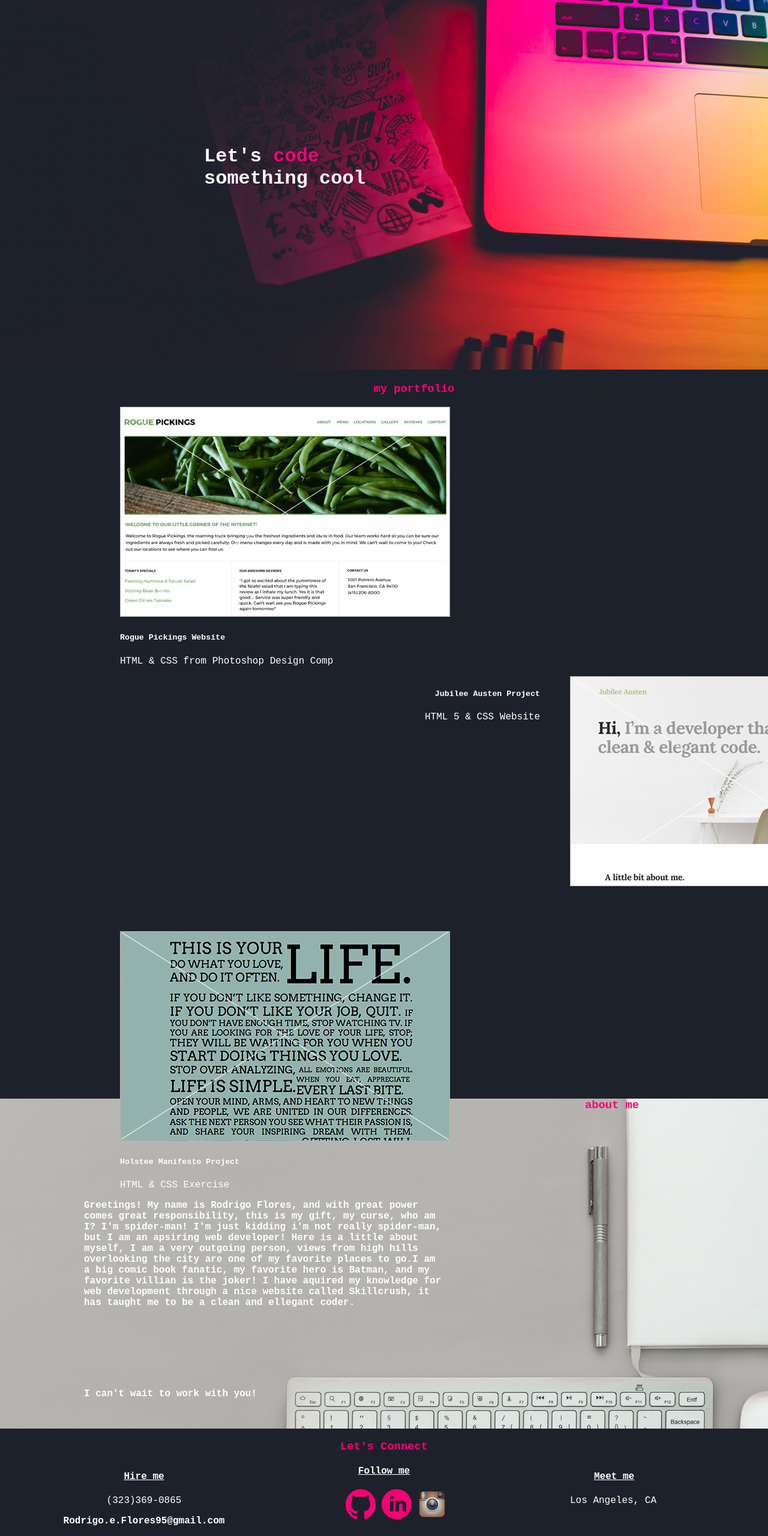
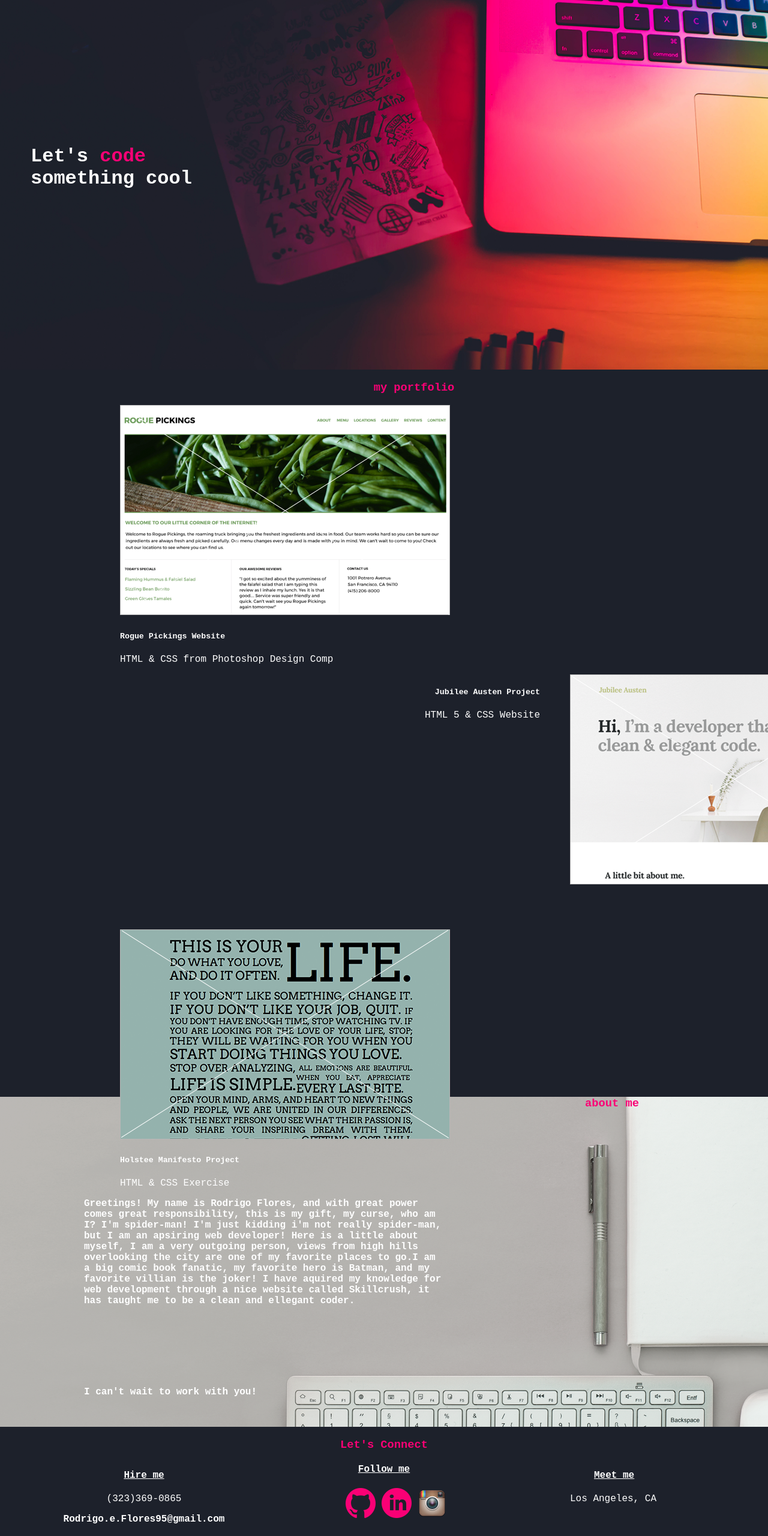
Before and after one commit to Rodricode/Rodricode, a plain HTML site: page index.html in a window 1280 px wide. Shown: the part 98-2658 px from the top of the page at 60% size. Drawn offline with Linux system fonts and the light colour scheme; a web font is replaced by a local one.

Commit message:
finished product

```diff
--- a/css/main.css
+++ b/css/main.css
@@ -46,10 +46,10 @@ nav ul li{
   width:auto;
   margin-top: 35px;
 }
-h1{
-  padding: 300px 100px;
+#cool h1{
+  padding: 300px 1px;
   width:300px;
-  margin-left: 200px;
+  margin:10px;
 }
 /***** Portfolio Section *****/
 #portfolio h3{
--- a/index.html
+++ b/index.html
@@ -98,9 +98,9 @@
           <h3> <span>Let's Connect</span></h3>
           <h4> Follow me </h4>
           <ul>
-            <li> <img src="img/github.png" alt="github icon"/> </li>
-            <li> <img src="img/linkedin.png" alt="linkedin icon"/> </li>
-            <li> <img src="img/instagram-icon.png" alt="instagram icon"/> </li>
+            <li> <a href="https://github.com/Rodricode"> <img src="img/github.png" alt="github icon"/> </a> </li>
+            <li> <a href="https://www.linkedin.com/in/rodrigo-flores-3917aa132/"> <img src="img/linkedin.png" alt="linkedin icon"/> </a> </li>
+            <li> <a href="https://www.instagram.com/rodricode_la/"> <img src="img/instagram-icon.png" alt="instagram icon"/> </a> </li>
           </ul>
         </div>
 
```
